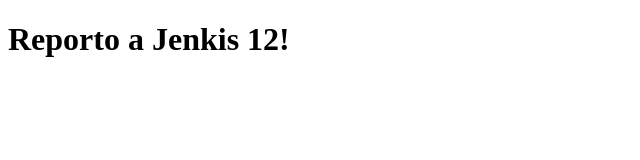
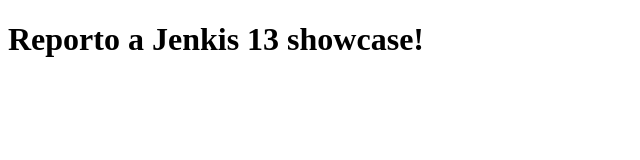
Before and after one commit to AbrilFeynman/nodejenkins, a website: page index.html in a window 1280 px wide. Shown: the whole page, without its empty margins (0-640 px from the left). Drawn offline with Linux system fonts and the light colour scheme.

Commit message:
new upd 13

```diff
--- a/index.html
+++ b/index.html
@@ -6,7 +6,7 @@
 </head>
 
 <body>
-    <h1>Reporto a Jenkis 12!</h1>
+    <h1>Reporto a Jenkis 13 showcase!</h1>
 </body>
 
 </html>
```
